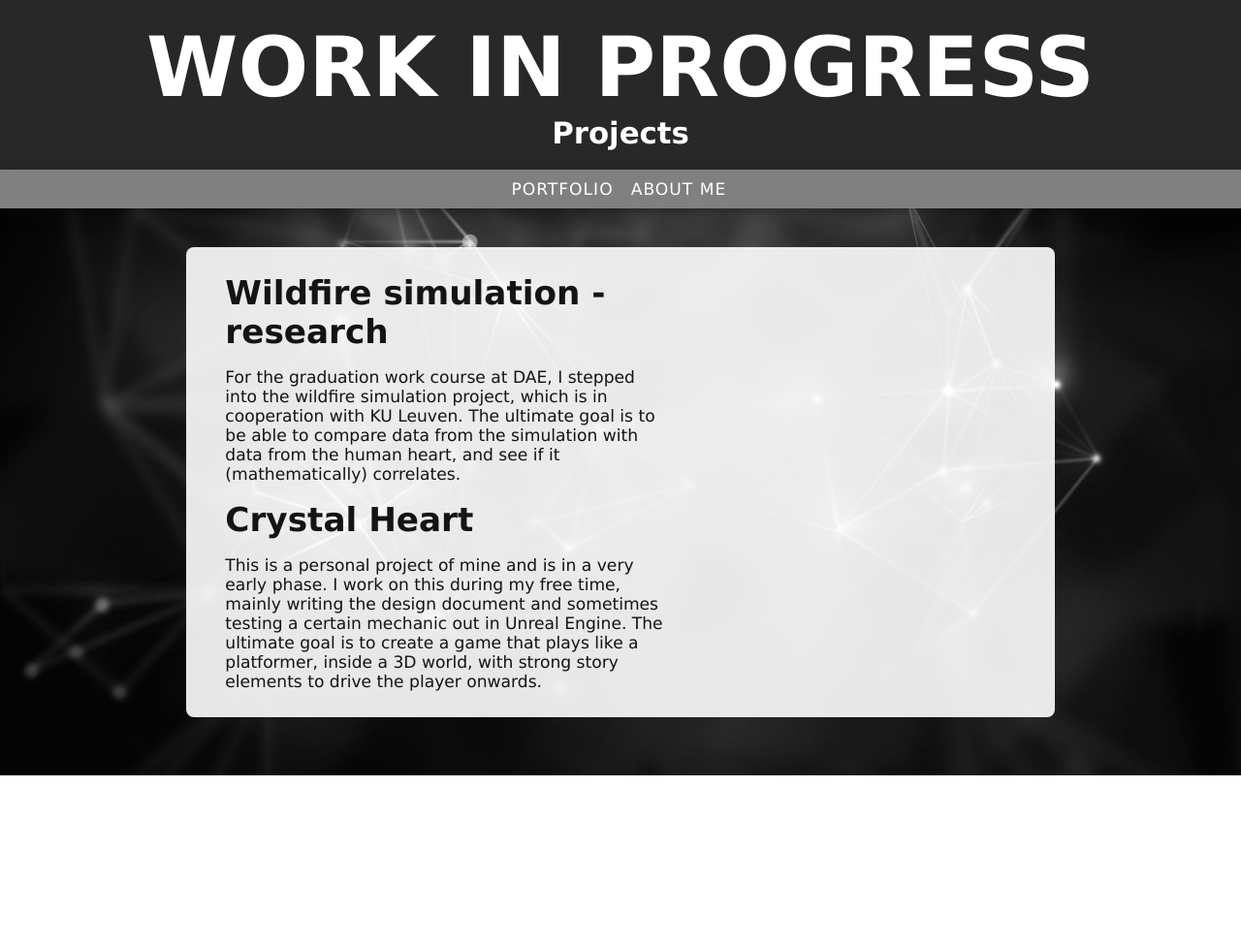
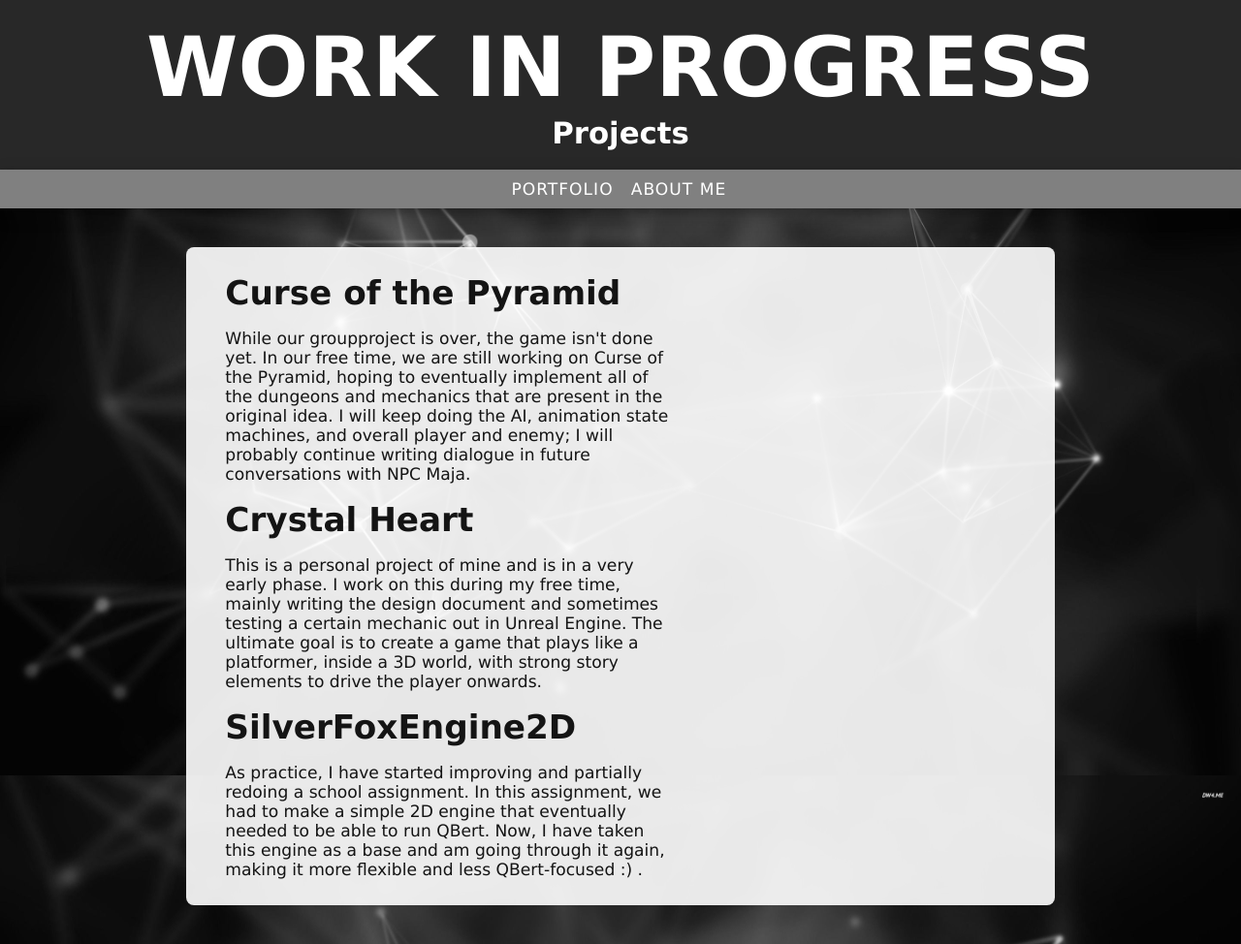
Before and after one commit to JudithVerdonckJV/PortfolioJudithVerdonck, a plain HTML site: page WIPInfo.html in a window 1280 px wide. Shown: the whole page at 97% size. Before the commit the page ends 800 px from the top, so only its background shows below. Drawn offline with Linux system fonts and the light colour scheme.

Commit message:
Updated WIP page

```diff
--- a/WIPInfo.html
+++ b/WIPInfo.html
@@ -23,16 +23,23 @@
     <div class="ProjectContainer">
         <div class="ProjectInfoContainer">
             <div class="TextContainer">
-                <h4>Wildfire simulation - research</h4>
+                <h4>Curse of the Pyramid</h4>
                 <p>
-                    For the graduation work course at DAE, I stepped into the wildfire simulation project, which is in cooperation with KU Leuven. The ultimate goal is to be able to
-                    compare data from the simulation with data from the human heart, and see if it (mathematically) correlates.
+                    While our groupproject is over, the game isn't done yet. In our free time, we are still working on Curse of the Pyramid, hoping to eventually implement all of the dungeons and mechanics
+                    that are present in the original idea. I will keep doing the AI, animation state machines, and overall player and enemy; I will probably continue writing dialogue in future conversations
+                    with NPC Maja.
                 </p>
 
                 <h4>Crystal Heart</h4>
                 <p>
                     This is a personal project of mine and is in a very early phase. I work on this during my free time, mainly writing the design document and sometimes testing a certain mechanic
                     out in Unreal Engine. The ultimate goal is to create a game that plays like a platformer, inside a 3D world, with strong story elements to drive the player onwards.
+                </p>
+
+                <h4>SilverFoxEngine2D</h4>
+                <p>
+                    As practice, I have started improving and partially redoing a school assignment. In this assignment, we had to make a simple 2D engine that eventually needed to be able to run QBert. Now,
+                    I have taken this engine as a base and am going through it again, making it more flexible and less QBert-focused :) .
                 </p>
             </div>
         </div>
```
